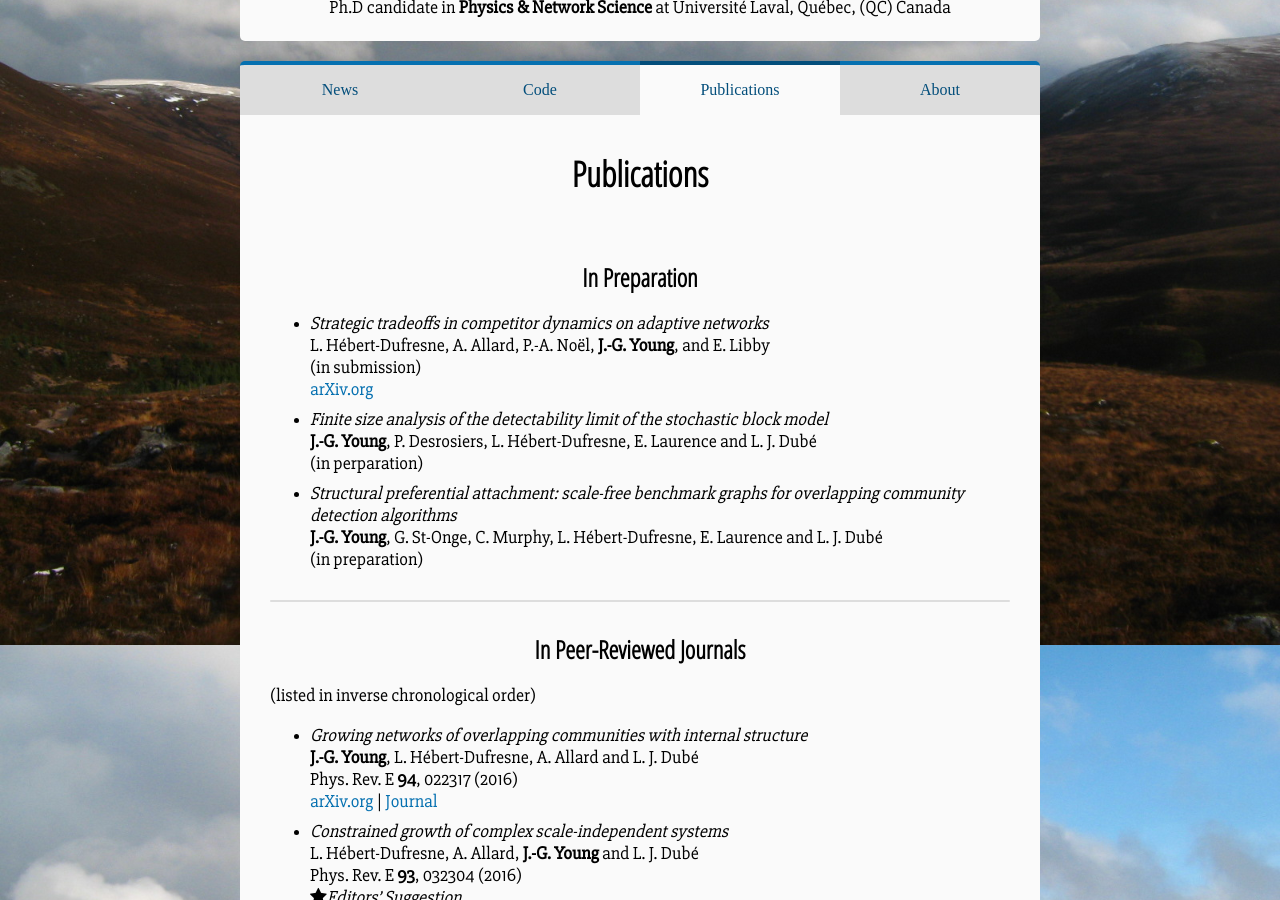
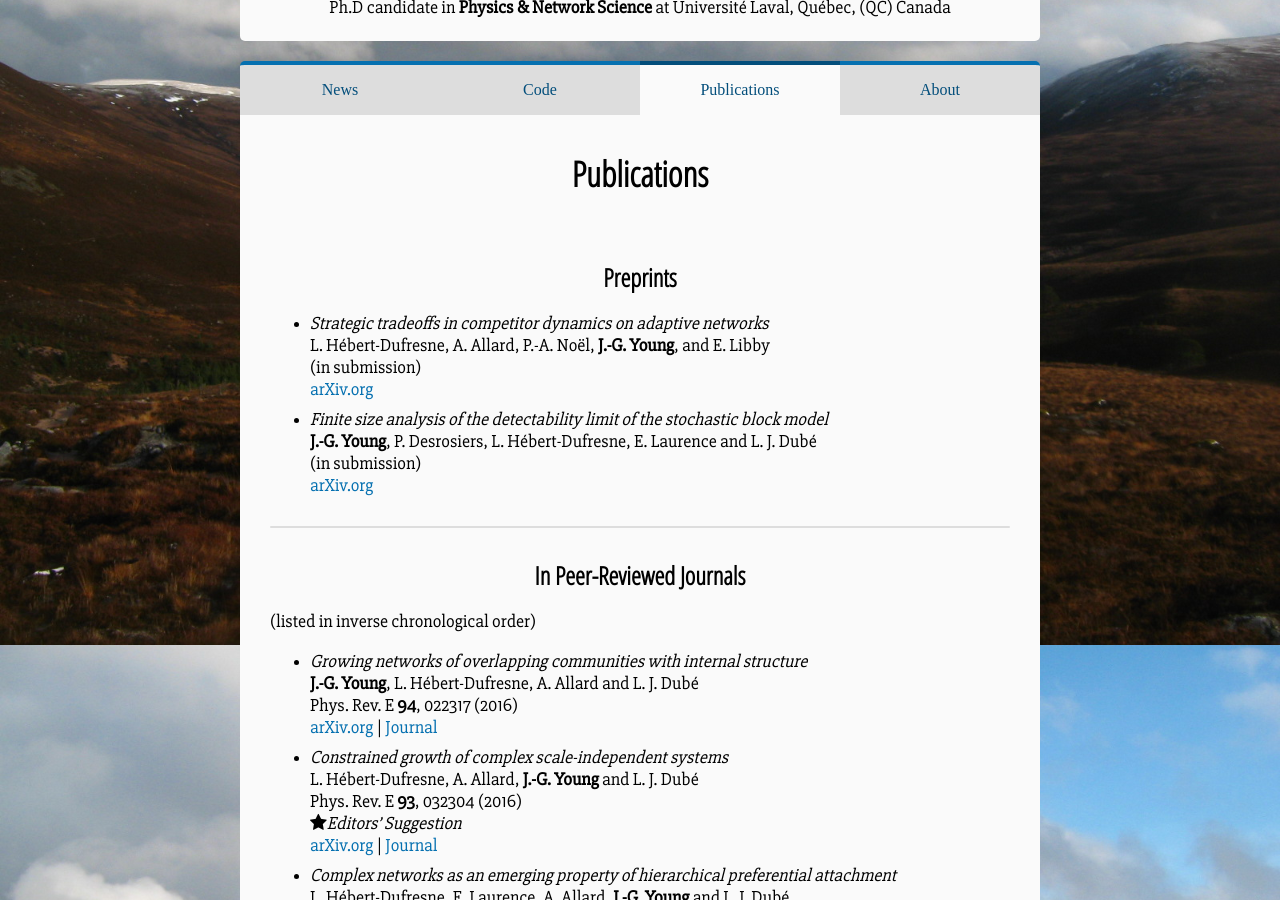
Before and after one commit to jg-you/jg-you.github.io, a Jekyll site: the page built from publications.md, in a window 1280 px wide and 900 px high, scrolled down 315 px. Built offline with Jekyll 4.4.1, drawn with Linux system fonts in a browser that asks for light colours; comment, search, counter and statistics services are not loaded.

Commit message:
SBM limit finite preprint

```diff
--- a/publications.md
+++ b/publications.md
@@ -3,7 +3,7 @@ layout: page
 title: Publications
 ---
 
-### In Preparation
+### Preprints
 
 * _Strategic tradeoffs in competitor dynamics on adaptive networks_<br/>
 L. Hébert-Dufresne, A. Allard, P.-A. Noël, **J.-G. Young**,  and E. Libby<br/>
@@ -12,11 +12,8 @@ L. Hébert-Dufresne, A. Allard, P.-A. Noël, **J.-G. Young**,  and E. Libby<br/>
 
 * _Finite size analysis of the detectability limit of the stochastic block model_<br/>
 **J.-G. Young**, P. Desrosiers, L. Hébert-Dufresne, E. Laurence and L. J. Dubé<br/>
-(in perparation)<br/>
-
-* _Structural preferential attachment: scale-free benchmark graphs for overlapping community detection algorithms_<br/>
-**J.-G. Young**,  G. St-Onge, C. Murphy, L. Hébert-Dufresne, E. Laurence and L. J. Dubé<br/>
-(in preparation)<br/>
+(in submission)<br/>
+[arXiv.org](https://arxiv.org/abs/1701.00062)
 
 <div class="end-of-post"></div>
 
```
